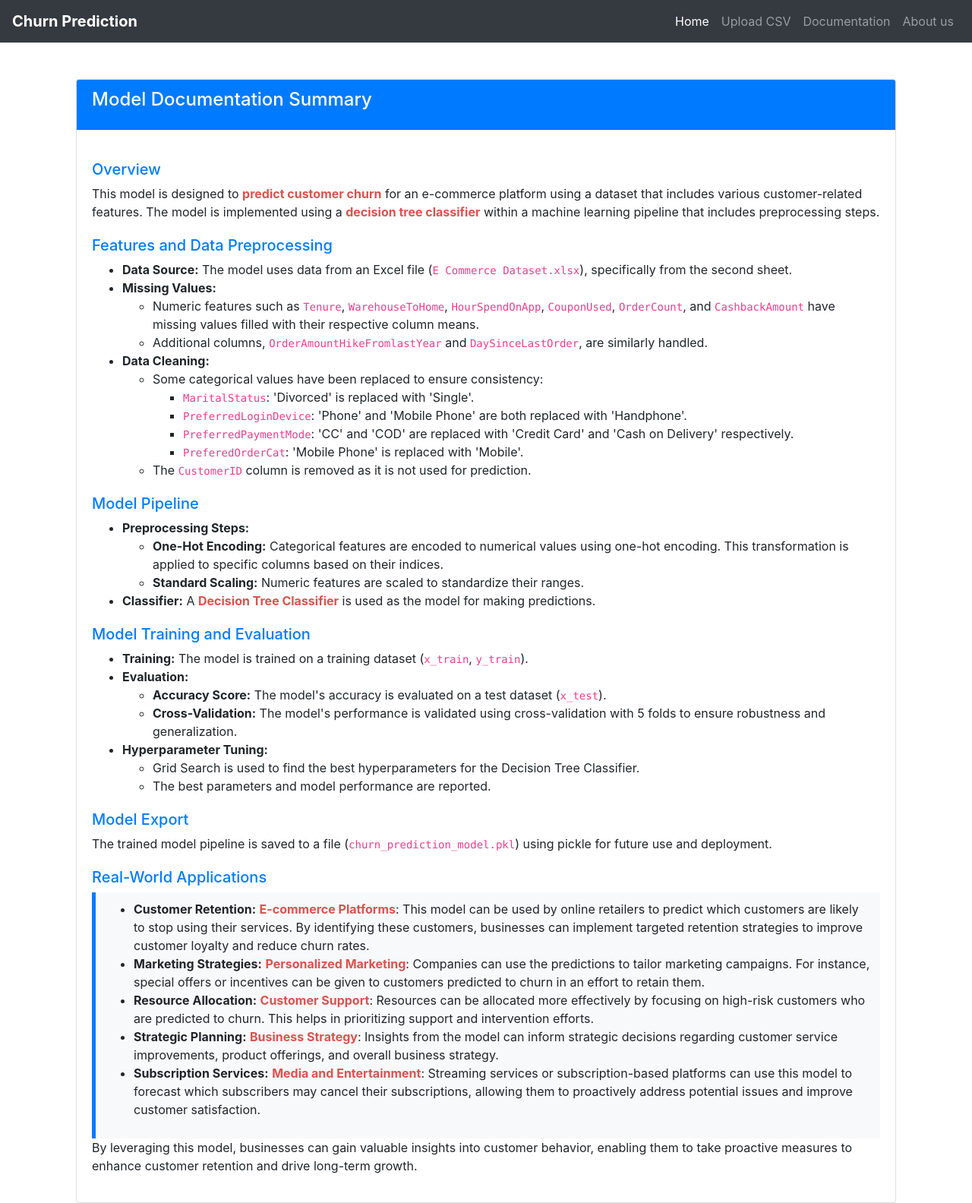
After one commit to MukeshSaini1/Churnprediction, a Flask app: page /document in a window 1280 px wide. The commit adds this page. Shown: the whole page at 76% size. Run offline with Flask 3, Linux system fonts and the light colour scheme; parts of the project's set-up code (start-up, migrations or seed data) failed here and were passed over; some libraries are stand-ins or nearby versions.

Commit message:
documentation changes commit

```diff
--- a/app.py
+++ b/app.py
@@ -128,7 +128,14 @@ def upload():
 
     return render_template('upload.html')
 
+@app.route('/document')
+def document():
+    return render_template('document.html')
 
+
+@app.route('/about')
+def about():
+    return render_template('about.html')
 
 if __name__ == '__main__':
     app.run(debug=True)
--- a/templates/base.html
+++ b/templates/base.html
@@ -54,8 +54,11 @@
                 <li class="nav-item">
                     <a class="nav-link" href="/upload">Upload CSV</a>
                 </li>
+                 <li class="nav-item">
+                    <a class="nav-link" href="/document">Documentation</a>
+                </li>
                 <li class="nav-item">
-                    <a class="nav-link" href="/about">About</a>
+                    <a class="nav-link" href="/about">About us</a>
                 </li>
             </ul>
         </div>
--- /dev/null
+++ b/templates/document.html
@@ -0,0 +1,104 @@
+{% extends "base.html" %}
+
+{% block content %}
+    <!-- Bootstrap CSS -->
+
+    <style>
+        .important {
+            font-weight: bold;
+            color: #d9534f; /* Bootstrap danger color for emphasis */
+        }
+        .section-title {
+            color: #007bff; /* Bootstrap primary color */
+            margin-top: 20px;
+        }
+        .highlight {
+            background-color: #f8f9fa; /* Light gray background */
+            border-left: 5px solid #007bff; /* Blue border */
+            padding: 10px;
+        }
+    </style>
+
+    <div class="container mt-5">
+        <div class="card">
+            <div class="card-header bg-primary text-white">
+                <h4 class="card-title">Model Documentation Summary</h4>
+            </div>
+            <div class="card-body">
+                <h5 class="section-title">Overview</h5>
+                <p>This model is designed to <span class="important">predict customer churn</span> for an e-commerce platform using a dataset that includes various customer-related features. The model is implemented using a <span class="important">decision tree classifier</span> within a machine learning pipeline that includes preprocessing steps.</p>
+
+                <h5 class="section-title">Features and Data Preprocessing</h5>
+                <ul>
+                    <li><strong>Data Source:</strong> The model uses data from an Excel file (<code>E Commerce Dataset.xlsx</code>), specifically from the second sheet.</li>
+                    <li><strong>Missing Values:</strong>
+                        <ul>
+                            <li>Numeric features such as <code>Tenure</code>, <code>WarehouseToHome</code>, <code>HourSpendOnApp</code>, <code>CouponUsed</code>, <code>OrderCount</code>, and <code>CashbackAmount</code> have missing values filled with their respective column means.</li>
+                            <li>Additional columns, <code>OrderAmountHikeFromlastYear</code> and <code>DaySinceLastOrder</code>, are similarly handled.</li>
+                        </ul>
+                    </li>
+                    <li><strong>Data Cleaning:</strong>
+                        <ul>
+                            <li>Some categorical values have been replaced to ensure consistency:
+                                <ul>
+                                    <li><code>MaritalStatus</code>: 'Divorced' is replaced with 'Single'.</li>
+                                    <li><code>PreferredLoginDevice</code>: 'Phone' and 'Mobile Phone' are both replaced with 'Handphone'.</li>
+                                    <li><code>PreferredPaymentMode</code>: 'CC' and 'COD' are replaced with 'Credit Card' and 'Cash on Delivery' respectively.</li>
+                                    <li><code>PreferedOrderCat</code>: 'Mobile Phone' is replaced with 'Mobile'.</li>
+                                </ul>
+                            </li>
+                            <li>The <code>CustomerID</code> column is removed as it is not used for prediction.</li>
+                        </ul>
+                    </li>
+                </ul>
+
+                <h5 class="section-title">Model Pipeline</h5>
+                <ul>
+                    <li><strong>Preprocessing Steps:</strong>
+                        <ul>
+                            <li><strong>One-Hot Encoding:</strong> Categorical features are encoded to numerical values using one-hot encoding. This transformation is applied to specific columns based on their indices.</li>
+                            <li><strong>Standard Scaling:</strong> Numeric features are scaled to standardize their ranges.</li>
+                        </ul>
+                    </li>
+                    <li><strong>Classifier:</strong> A <span class="important">Decision Tree Classifier</span> is used as the model for making predictions.</li>
+                </ul>
+
+                <h5 class="section-title">Model Training and Evaluation</h5>
+                <ul>
+                    <li><strong>Training:</strong> The model is trained on a training dataset (<code>x_train</code>, <code>y_train</code>).</li>
+                    <li><strong>Evaluation:</strong>
+                        <ul>
+                            <li><strong>Accuracy Score:</strong> The model's accuracy is evaluated on a test dataset (<code>x_test</code>).</li>
+                            <li><strong>Cross-Validation:</strong> The model's performance is validated using cross-validation with 5 folds to ensure robustness and generalization.</li>
+                        </ul>
+                    </li>
+                    <li><strong>Hyperparameter Tuning:</strong>
+                        <ul>
+                            <li>Grid Search is used to find the best hyperparameters for the Decision Tree Classifier.</li>
+                            <li>The best parameters and model performance are reported.</li>
+                        </ul>
+                    </li>
+                </ul>
+
+                <h5 class="section-title">Model Export</h5>
+                <p>The trained model pipeline is saved to a file (<code>churn_prediction_model.pkl</code>) using pickle for future use and deployment.</p>
+
+                <h5 class="section-title">Real-World Applications</h5>
+                <div class="highlight">
+                    <ul>
+                        <li><strong>Customer Retention:</strong> <span class="important">E-commerce Platforms</span>: This model can be used by online retailers to predict which customers are likely to stop using their services. By identifying these customers, businesses can implement targeted retention strategies to improve customer loyalty and reduce churn rates.</li>
+                        <li><strong>Marketing Strategies:</strong> <span class="important">Personalized Marketing</span>: Companies can use the predictions to tailor marketing campaigns. For instance, special offers or incentives can be given to customers predicted to churn in an effort to retain them.</li>
+                        <li><strong>Resource Allocation:</strong> <span class="important">Customer Support</span>: Resources can be allocated more effectively by focusing on high-risk customers who are predicted to churn. This helps in prioritizing support and intervention efforts.</li>
+                        <li><strong>Strategic Planning:</strong> <span class="important">Business Strategy</span>: Insights from the model can inform strategic decisions regarding customer service improvements, product offerings, and overall business strategy.</li>
+                        <li><strong>Subscription Services:</strong> <span class="important">Media and Entertainment</span>: Streaming services or subscription-based platforms can use this model to forecast which subscribers may cancel their subscriptions, allowing them to proactively address potential issues and improve customer satisfaction.</li>
+                    </ul>
+                </div>
+
+                <p>By leveraging this model, businesses can gain valuable insights into customer behavior, enabling them to take proactive measures to enhance customer retention and drive long-term growth.</p>
+            </div>
+        </div>
+    </div>
+
+    <!-- Bootstrap JavaScript -->
+
+{% endblock %}
```
Also changed, not shown: templates/about.html (added, +55 -0 lines).
